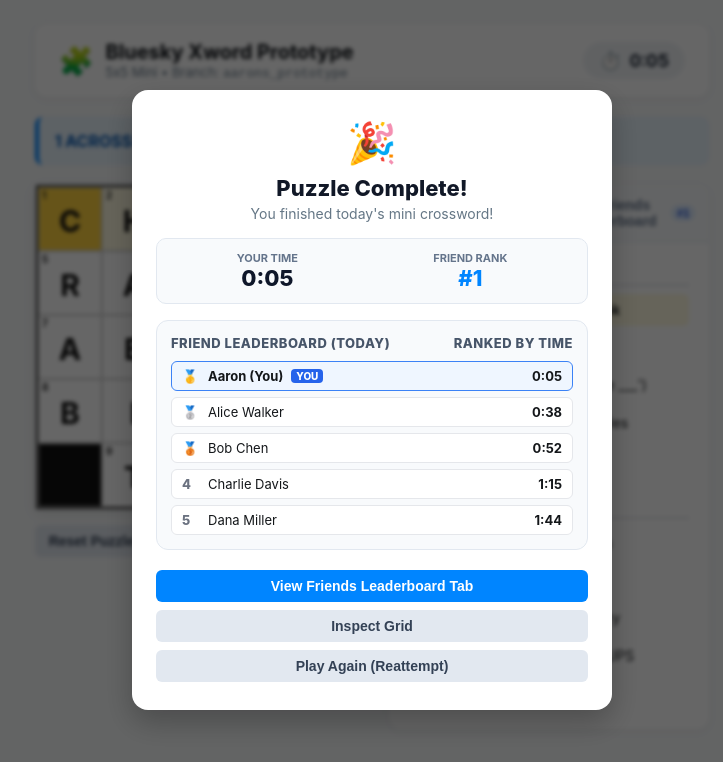
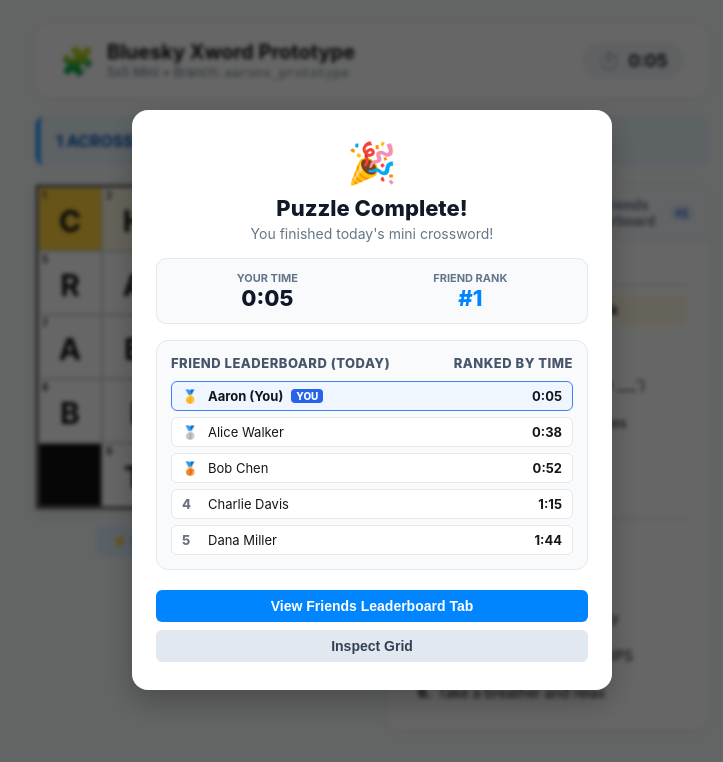
Before and after one commit to CSE-210-Group-09/bsky-xword, a React (Vite) app: page / in a window 1280 px wide. Both pictures are taken after a click on the button "⚡ Quick Fill (Test Solved)". Shown: the top 762 px of the page, without its empty margins (268-991 px from the left). Built offline with nearby package versions, Linux system fonts and the light colour scheme.

Commit message:
Remove reset/reattempt controls and gate Quick Fill behind dev mode

```diff
--- a/components/modals/CompletionModal.tsx
+++ b/components/modals/CompletionModal.tsx
@@ -7,7 +7,6 @@ interface CompletionModalProps {
   ranked: RankedFriend[];
   onViewLeaderboard: () => void;
   onClose: () => void;
-  onPlayAgain: () => void;
 }
 
 export function CompletionModal({
@@ -16,7 +15,6 @@ export function CompletionModal({
   ranked,
   onViewLeaderboard,
   onClose,
-  onPlayAgain,
 }: CompletionModalProps) {
   return (
     <div className="modal-overlay">
@@ -73,9 +71,6 @@ export function CompletionModal({
           <button className="btn btn-secondary" onClick={onClose}>
             Inspect Grid
           </button>
-          <button className="btn btn-secondary" onClick={onPlayAgain}>
-            Play Again (Reattempt)
-          </button>
         </div>
       </div>
     </div>
--- a/hooks/useCrossword.ts
+++ b/hooks/useCrossword.ts
@@ -122,14 +122,6 @@ export function useCrossword(puzzle: Puzzle, { disabled, onComplete }: Options)
     onComplete(true);
   };
 
-  // Clear the grid for a reattempt
-  const reset = () => {
-    setGrid(emptyGrid(size));
-    setIsCompleted(false);
-    setIsAssisted(false);
-    setSelectedCell({ row: 0, col: 0 });
-    setDirection('across');
-  };
 
   return {
     grid,
@@ -141,6 +133,5 @@ export function useCrossword(puzzle: Puzzle, { disabled, onComplete }: Options)
     selectCell,
     selectClue,
     autoFill,
-    reset,
   };
 }
--- a/hooks/useTimer.ts
+++ b/hooks/useTimer.ts
@@ -14,7 +14,5 @@ export function useTimer(running: boolean) {
     return () => clearInterval(interval);
   }, [running]);
 
-  const reset = () => setSecondsElapsed(0);
-
-  return { secondsElapsed, reset };
+  return { secondsElapsed };
 }
--- a/src/App.tsx
+++ b/src/App.tsx
@@ -24,8 +24,7 @@ export default function App() {
   const [timerActive, setTimerActive] = useState(true);
   const timer = useTimer(timerActive);
 
-  // Stop the timer, freeze the first completion time (never overwritten on reattempt)
-  // and show the modal. Auto-fill falls back to 45s if the timer has not ticked yet.
+  // Stop the timer, freeze the first completion time and show the modal. Auto-fill falls back to 45s if the timer has not ticked yet.
   const handleComplete = (assisted: boolean) => {
     setTimerActive(false);
     setUserFirstScore((prev) => {
@@ -42,14 +41,6 @@ export default function App() {
   const handleClueClick = (clue: Clue, dir: Direction) => {
     setActiveTab('clues');
     crossword.selectClue(clue, dir);
-  };
-
-  // Reset grid for a reattempt (does NOT reset userFirstScore)
-  const handleReset = () => {
-    crossword.reset();
-    timer.reset();
-    setTimerActive(true);
-    setShowModal(false);
   };
 
   // Compute the Leaderboard ranking purely by elapsed time
@@ -75,11 +66,9 @@ export default function App() {
             onCellClick={crossword.selectCell}
           />
 
-          {/* Quick testing controls */}
+          {/* Dev-only testing control; stripped from production builds */}
+          {import.meta.env.DEV && (
             <div className="controls-bar">
-            <button className="btn btn-secondary" onClick={handleReset}>
-              Reset Puzzle
-            </button>
               <button
                 className="btn btn-test"
                 onClick={crossword.autoFill}
@@ -88,6 +77,7 @@ export default function App() {
                 ⚡ Quick Fill (Test Solved)
               </button>
             </div>
+          )}
         </div>
 
         {/* Side Panel with Tabs (Clues & Friends Leaderboard) */}
@@ -139,7 +129,6 @@ export default function App() {
             setActiveTab('leaderboard');
           }}
           onClose={() => setShowModal(false)}
-          onPlayAgain={handleReset}
         />
       )}
     </div>
```
Lines whose indentation alone changed are shown as unchanged.
